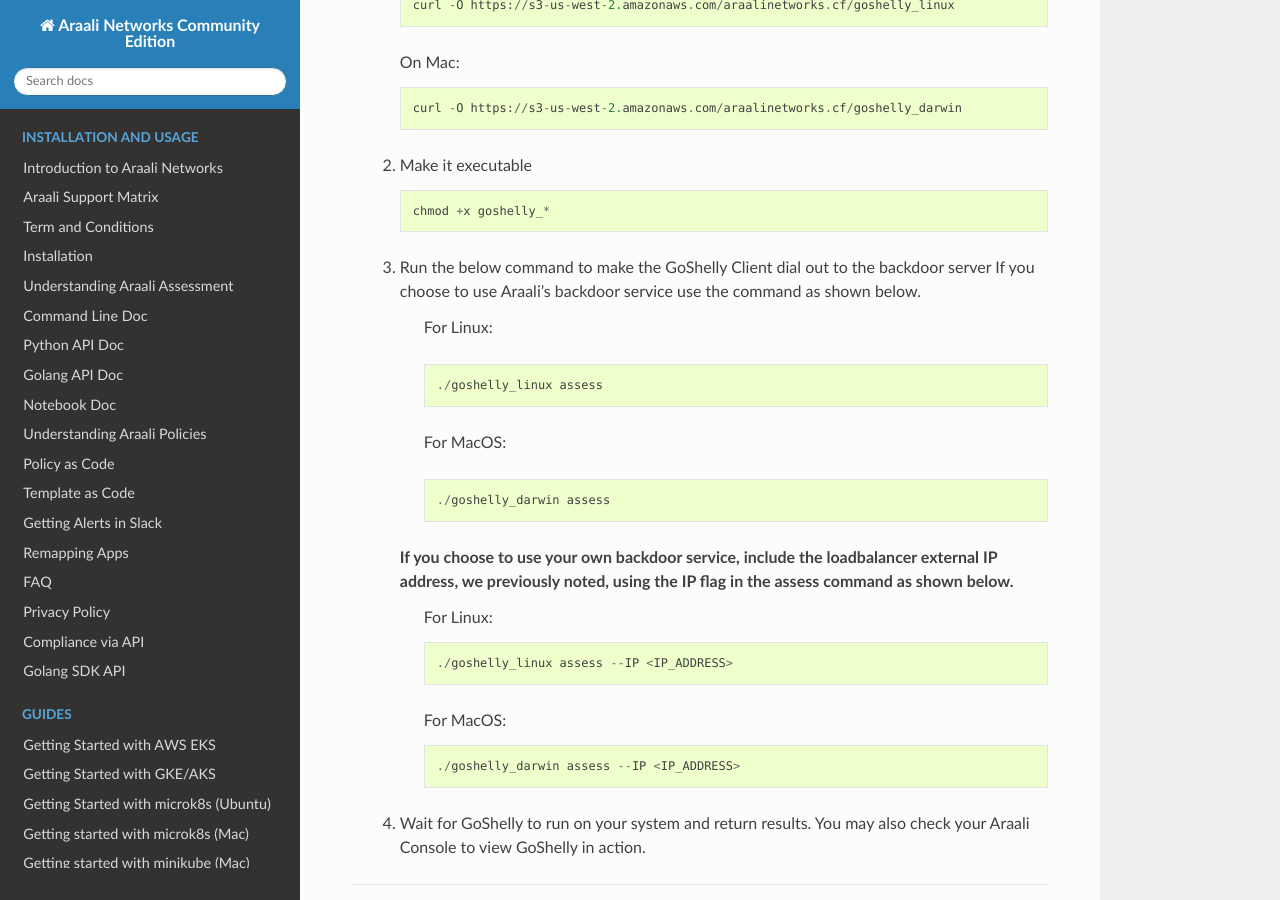
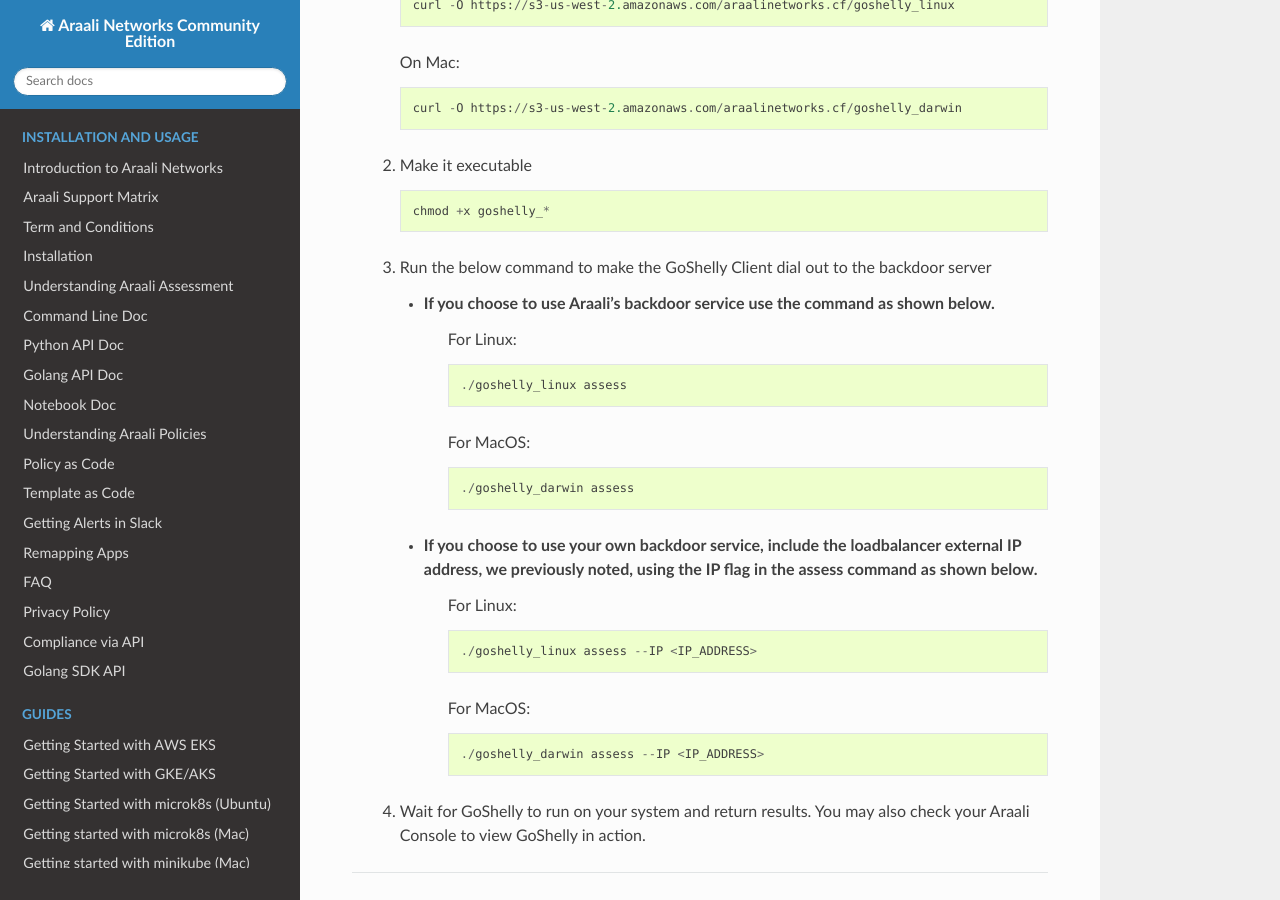
Before and after one commit to araalinetworks/api, a Sphinx documentation site: the page built from doc/source/guide_goshelly.rst, in a window 1280 px wide and 900 px high, scrolled down 1439 px. Built offline with Sphinx 7.4.7 and the Read the Docs theme 2.0.0, drawn with Linux system fonts in a browser that asks for light colours.

Commit message:
minor fixes

```diff
--- a/doc/source/guide_goshelly.rst
+++ b/doc/source/guide_goshelly.rst
@@ -57,7 +57,8 @@
             chmod +x goshelly_*
 
     3.  Run the below command to make the GoShelly Client dial out to the backdoor server
-        If you choose to use Araali's backdoor service use the command as shown below.
+
+        * If you choose to use Araali's backdoor service use the command as shown below.
             For Linux::
 
                 ./goshelly_linux assess
@@ -66,7 +67,7 @@
                 ./goshelly_darwin assess
 
 
-        If you choose to use your own backdoor service, include the loadbalancer external IP address, we previously noted, using the IP flag in the assess command as shown below.
+        * If you choose to use your own backdoor service, include the loadbalancer external IP address, we previously noted, using the IP flag in the assess command as shown below.
             For Linux::
 
                 ./goshelly_linux assess --IP <IP_ADDRESS>
```
